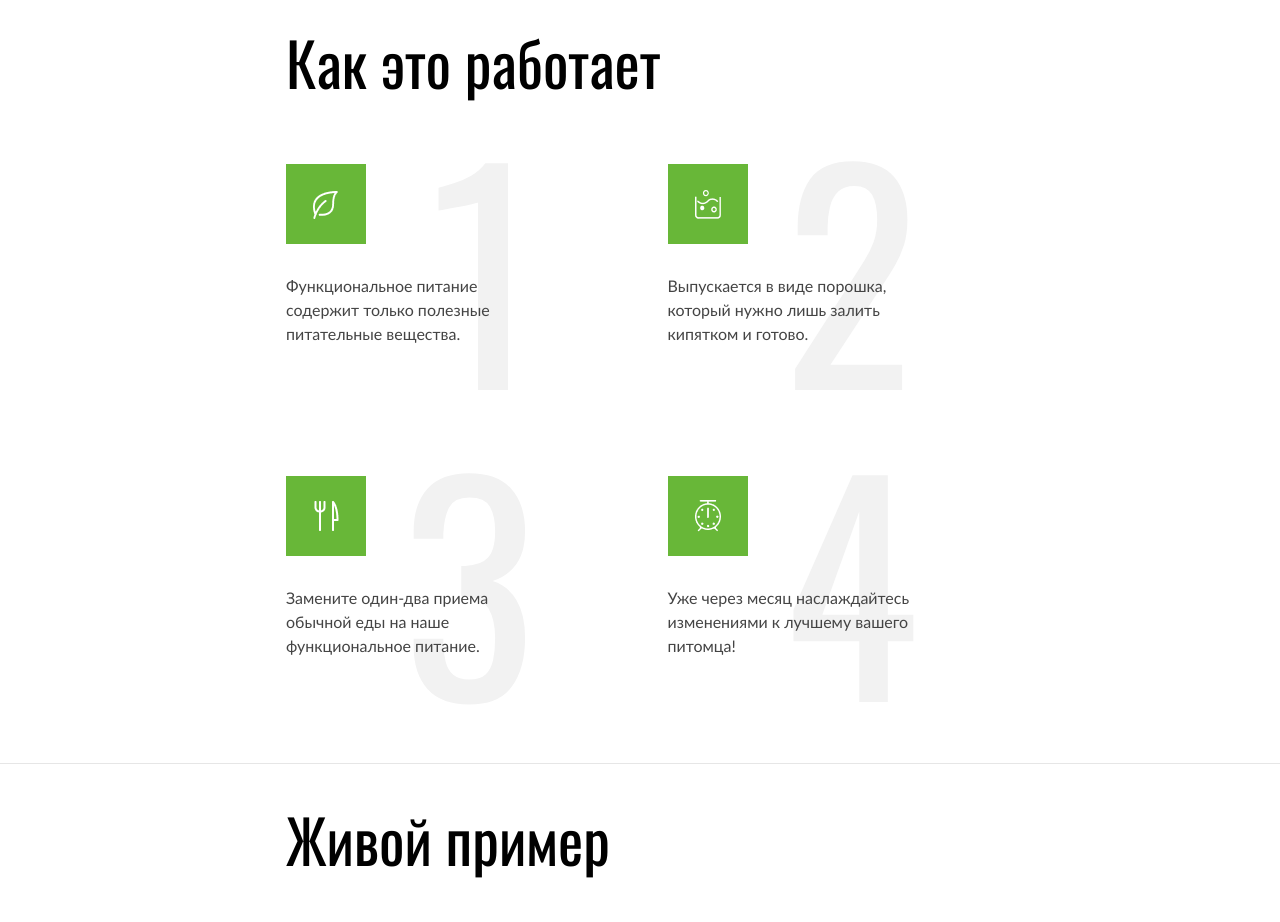
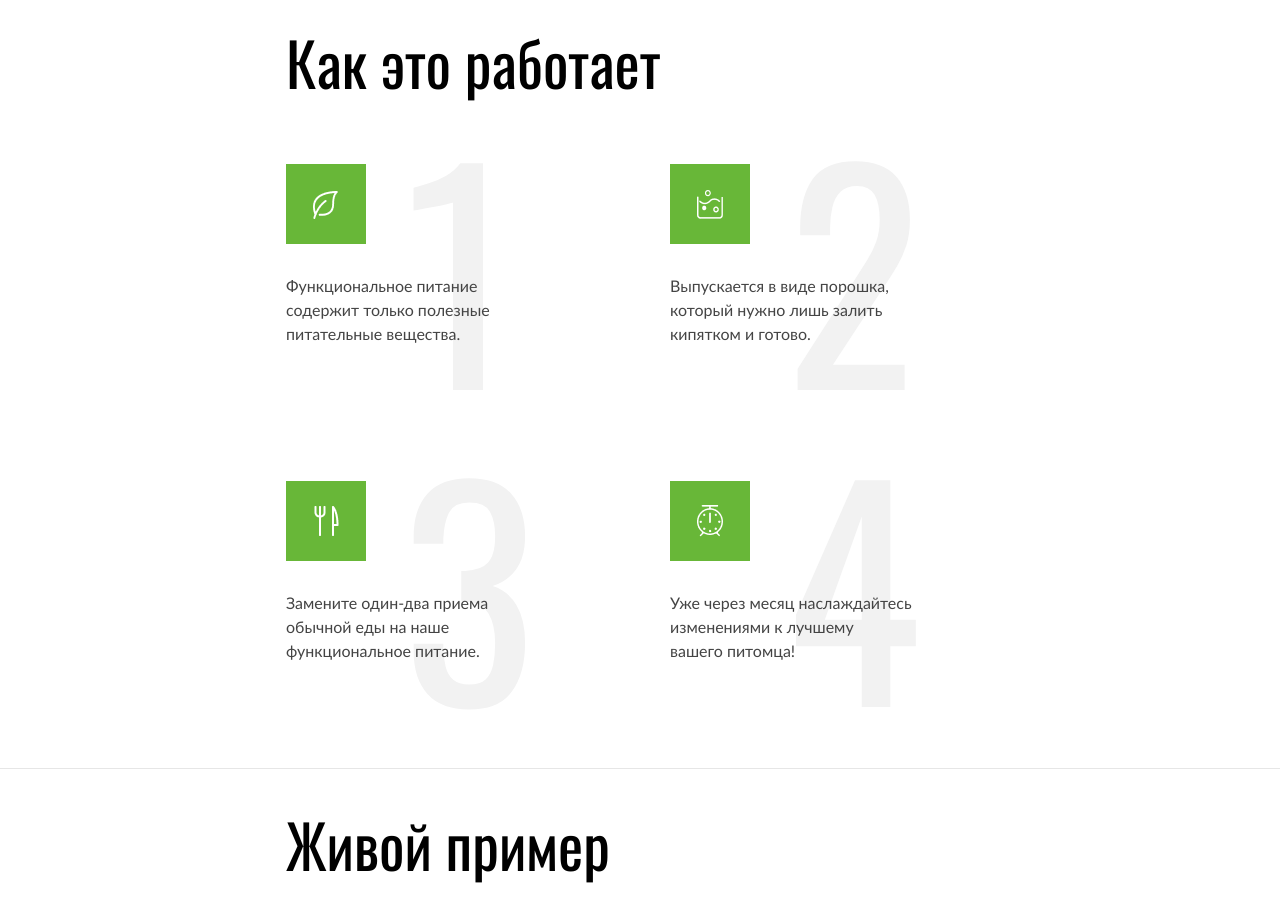
Before and after one commit to htmlacademy-adaptive/2106603-cat-energy-1, a website: page source/index.html in a window 1280 px wide. Shown: the part 1740-2662 px from the top of the page. Drawn offline with nearby package versions, Linux system fonts and the light colour scheme; files that its build step writes are made by us from their sources; files whose address does not match are found by name.

Commit message:
Добавляет неразрывный пробел, вырывнивает элементы согласно макету

```diff
--- a/source/index.html
+++ b/source/index.html
@@ -127,7 +127,7 @@
             </li>
             <li class="description-product__item description-product__item--result">
               <p class="description-product__text">
-                Уже через месяц наслаждайтесь изменениями к лучшему вашего питомца!
+                Уже через месяц наслаждайтесь изменениями к лучшему вашего&nbspпитомца!
               </p>
             </li>
           </ul>
--- a/source/sass/blocks/description-product.scss
+++ b/source/sass/blocks/description-product.scss
@@ -61,7 +61,24 @@
 
   .description-product__list {
     grid-template-columns: 1fr 1fr;
-    gap: 50px 55px;
+    gap: 55px 60px;
+  }
+
+  .description-product__item::before {
+    width: 80px;
+    height: 80px;
+    top: 40px;
+  }
+
+  .description-product__item::after {
+    position: absolute;
+    font-size: 280px;
+    line-height: 280px;
+    font-family: "Oswald", sans-serif;
+    color: $lightgrey;
+    top: 0;
+    right: 0;
+    z-index: -1;
   }
 
   .description-product__item {
@@ -85,6 +102,7 @@
 
     &--benefit::after {
       content: "1";
+      right: 25px;
     }
 
     &--comfort::after {
@@ -105,23 +123,6 @@
     font-size: 16px;
     line-height: 24px;
   }
-
-  .description-product__item::before {
-    width: 80px;
-    height: 80px;
-    top: 40px;
-  }
-
-  .description-product__item::after {
-    position: absolute;
-    font-size: 280px;
-    line-height: 280px;
-    font-family: "Oswald", sans-serif;
-    color: $lightgrey;
-    top: 0;
-    right: 0;
-    z-index: -1;
-  }
 }
 
 @media (min-width: $desktop-width) {
```
Also changed, not shown: build/css/style.min.css, build/index.html, 1 other file.
